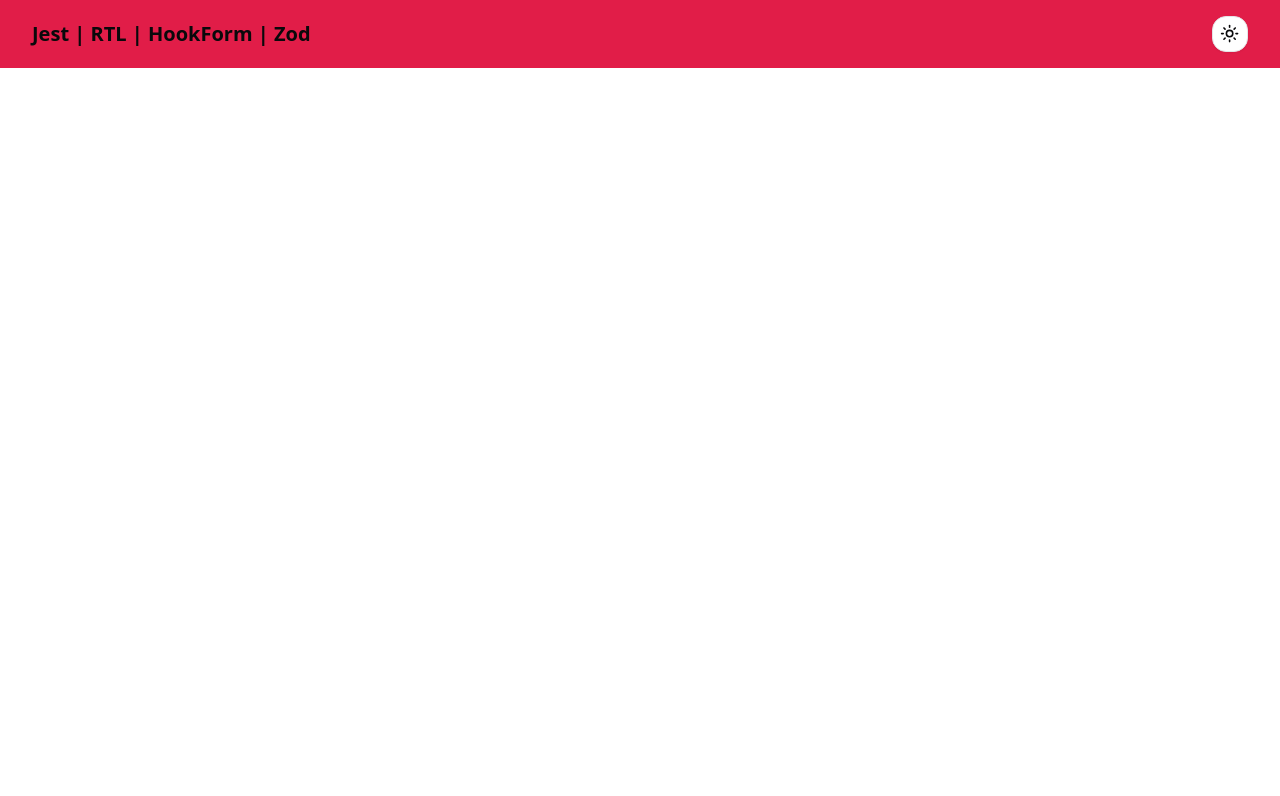
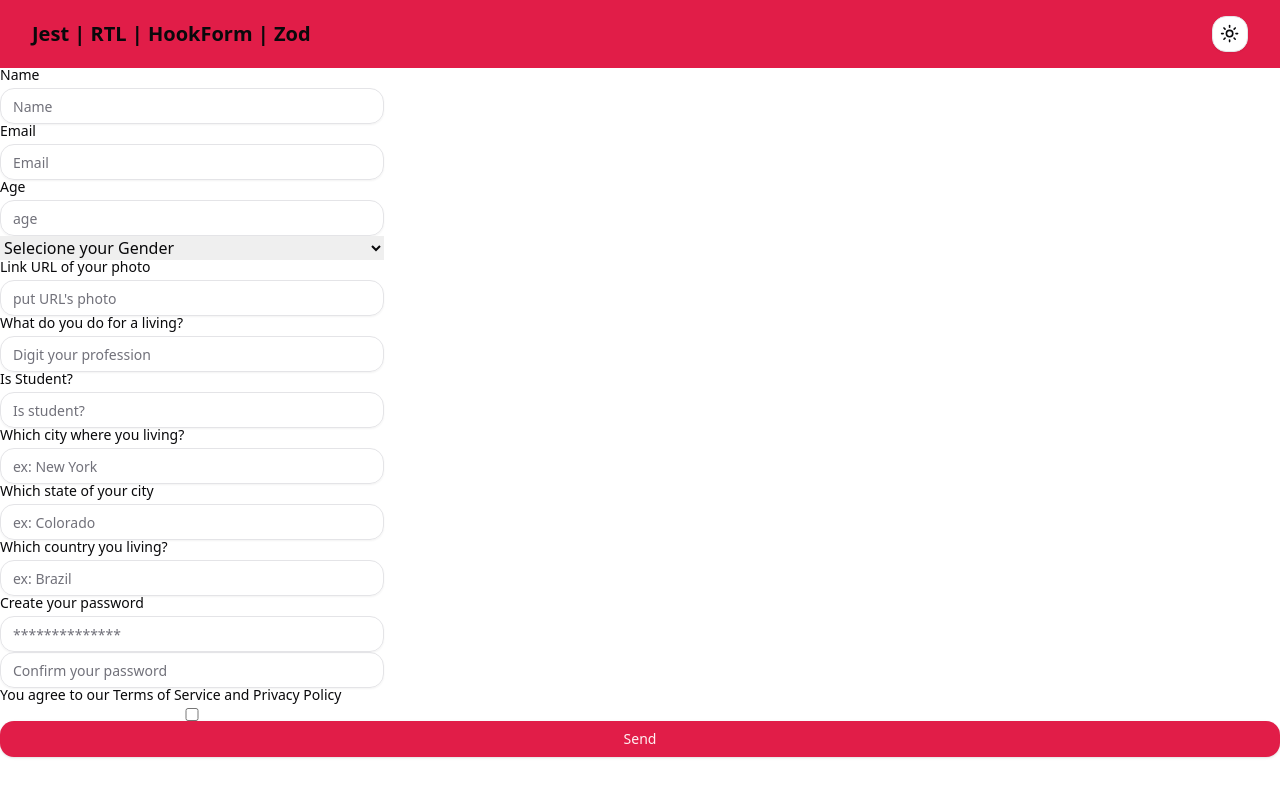
Before and after one commit to LucasAnselmoSilva12345/jest-rtl-hookForm-zod, a React (Vite) app: page / in a window 1280 px wide. Shown: the top 796 px of the page. Built offline with nearby package versions, Linux system fonts and the light colour scheme.

Commit message:
feat: Form component
Signed-off-by: LucasAnselmoSilva12345 <lucasanselmodasilva02@gmail.com>

```diff
--- a/src/components/Form.tsx
+++ b/src/components/Form.tsx
@@ -1,3 +1,125 @@
+import { Button } from './ui/button';
+import { Input } from './ui/input';
+import { Label } from './ui/label';
+
 export function Form() {
-  return <form action=""></form>;
+  return (
+    <form action="">
+      <div className="grid w-full max-w-sm items-center gap-1.5">
+        <Label htmlFor="name">Name</Label>
+        <Input type="text" id="name" placeholder="Name" aria-label="Name" />
+      </div>
+      <div className="grid w-full max-w-sm items-center gap-1.5">
+        <Label htmlFor="email">Email</Label>
+        <Input
+          type="email"
+          id="email"
+          placeholder="Email"
+          aria-label="E-mail"
+        />
+      </div>
+      <div className="grid w-full max-w-sm items-center gap-1.5">
+        <Label htmlFor="age">Age</Label>
+        <Input type="number" id="age" placeholder="age" aria-label="Age" />
+      </div>
+
+      <div className="grid w-full max-w-sm items-center gap-1.5">
+        <select aria-label="Select-Gender">
+          <option value="">Selecione your Gender</option>
+          <option value="male">Male</option>
+          <option value="female">Female</option>
+          <option value="none">I prefer not respond</option>
+        </select>
+      </div>
+
+      <div className="grid w-full max-w-sm items-center gap-1.5">
+        <Label htmlFor="url">Link URL of your photo</Label>
+        <Input
+          type="text"
+          id="url"
+          placeholder="put URL's photo"
+          aria-label="Photo-URL"
+        />
+      </div>
+
+      <div className="grid w-full max-w-sm items-center gap-1.5">
+        <Label htmlFor="profession">What do you do for a living?</Label>
+        <Input
+          type="text"
+          id="profession"
+          placeholder="Digit your profession"
+          aria-label="Profession"
+        />
+      </div>
+
+      <div className="grid w-full max-w-sm items-center gap-1.5">
+        <Label htmlFor="isStudent">Is Student?</Label>
+        <Input
+          type="text"
+          id="isStudent"
+          placeholder="Is student?"
+          aria-label="Is-Student"
+        />
+      </div>
+
+      <div className="grid w-full max-w-sm items-center gap-1.5">
+        <Label htmlFor="city">Which city where you living?</Label>
+        <Input
+          type="text"
+          id="city"
+          placeholder="ex: New York"
+          aria-label="City"
+        />
+      </div>
+
+      <div className="grid w-full max-w-sm items-center gap-1.5">
+        <Label htmlFor="state">Which state of your city</Label>
+        <Input
+          type="text"
+          id="state"
+          placeholder="ex: Colorado"
+          aria-label="State"
+        />
+      </div>
+
+      <div className="grid w-full max-w-sm items-center gap-1.5">
+        <Label htmlFor="country">Which country you living?</Label>
+        <Input
+          type="text"
+          id="country"
+          placeholder="ex: Brazil"
+          aria-label="Country"
+        />
+      </div>
+
+      <div className="grid w-full max-w-sm items-center gap-1.5">
+        <Label htmlFor="password">Create your password</Label>
+        <Input
+          type="password"
+          placeholder="**************"
+          id="password"
+          aria-label="Password"
+        />
+      </div>
+
+      <div className="grid w-full max-w-sm items-center gap-1.5">
+        <Input
+          type="password"
+          placeholder="Confirm your password"
+          aria-label="Confirm-Password"
+        />
+      </div>
+
+      <div className="grid w-full max-w-sm items-center gap-1.5">
+        <Label htmlFor="agreeTerms">
+          You agree to our Terms of Service and Privacy Policy
+        </Label>
+        <input type="checkbox" id="agreeTerms" aria-label="Agree-Terms" />
+      </div>
+
+      <Button type="submit" className="w-full" aria-label="Send">
+        Send
+      </Button>
+    </form>
+  );
 }
```
